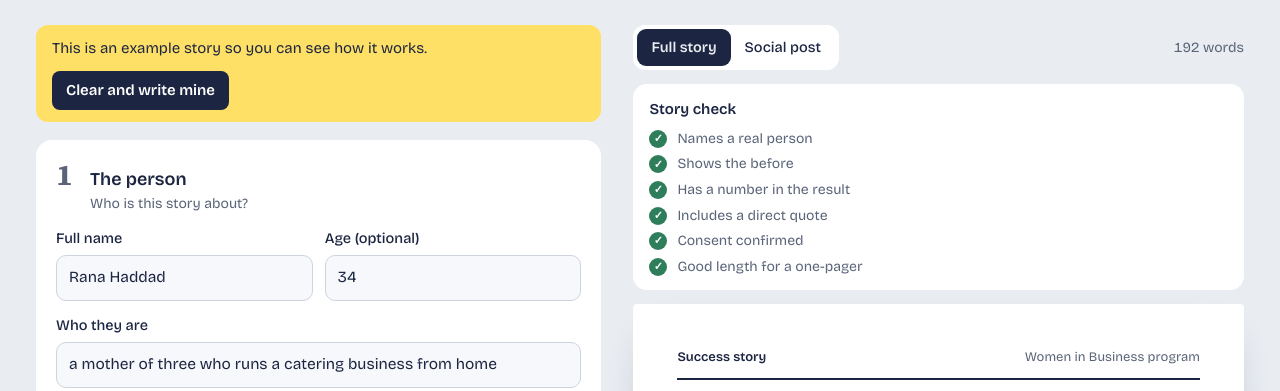
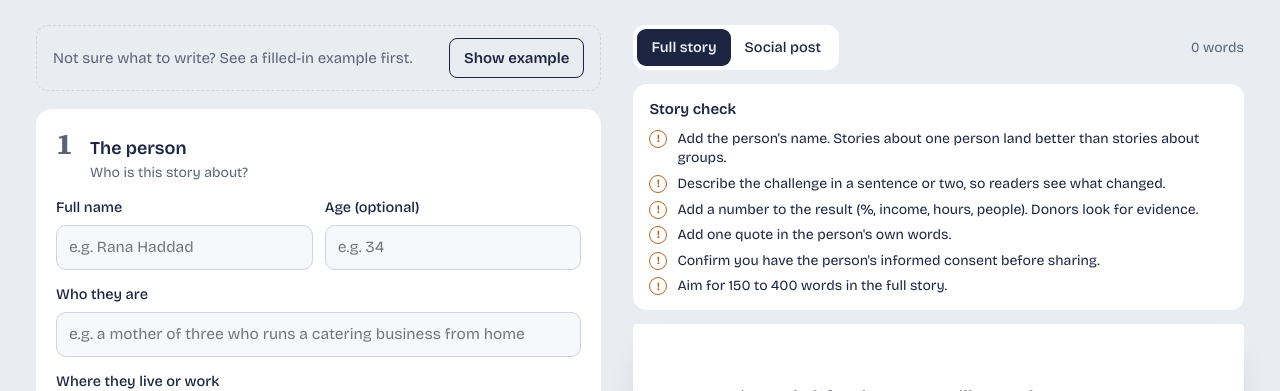
Before and after one commit to Tarekhalta/ai-readiness, a plain HTML site: page success-story/index.html in a window 1280 px wide. Shown: the part 174-565 px from the top of the page. Drawn offline with nearby package versions, Linux system fonts and the light colour scheme.

Commit message:
Start Success Story Builder empty, with optional example
Co-Authored-By: Claude Opus 5.5 <noreply@anthropic.com>
Claude-Session: https://claude.ai/code/session_01KnuMRdJgb7uVpn31orKRrK

```diff
--- a/success-story/index.html
+++ b/success-story/index.html
@@ -44,6 +44,8 @@ button{cursor:pointer}
 /* Form */
 .example{display:flex;justify-content:space-between;align-items:center;gap:12px;flex-wrap:wrap;background:var(--marker);color:var(--marker-ink);border-radius:12px;padding:12px 16px;margin-bottom:18px;font-size:15px}
 .example button{border:none;background:var(--marker-ink);color:#fff;border-radius:8px;padding:8px 14px;font-weight:600}
+.example.quiet{background:transparent;color:var(--muted);border:1.5px dashed var(--line)}
+.example.quiet button{background:transparent;color:var(--ink);border:1.5px solid var(--ink)}
 fieldset{border:none;margin:0 0 14px;padding:20px 20px 16px;background:var(--sheet);border-radius:16px;display:grid;gap:14px}
 legend{float:inline-start;width:100%;padding:0;display:flex;gap:12px;align-items:baseline}
 legend .n{font-family:var(--story);font-size:30px;line-height:1;font-weight:700;color:var(--muted);min-width:22px}
@@ -146,7 +148,8 @@ footer a{color:var(--ink);font-weight:600}
 
   <div class="grid">
     <form class="form" id="form" autocomplete="off" onsubmit="return false">
-      <div class="example" id="example"><span data-t="sample"></span><button type="button" id="clearBtn" data-t="clear"></button></div>
+      <div class="example" id="example" hidden><span data-t="sample"></span><button type="button" id="clearBtn" data-t="clear"></button></div>
+      <div class="example quiet" id="exampleOffer"><span data-t="offer"></span><button type="button" id="showExample" data-t="showEx"></button></div>
 
       <fieldset>
         <legend><span class="n">1</span><span><span class="lt" data-t="s1"></span><span class="lh" data-t="s1h"></span></span></legend>
@@ -224,7 +227,7 @@ footer a{color:var(--ink);font-weight:600}
 <script>
 const T={
  en:{title:"Success Story Builder",lede:"Turn your field notes into a donor-ready success story, plus a short version for social media. Free, in English and Arabic. Nothing you type leaves your browser.",
-  lang:"العربية",sample:"This is an example story so you can see how it works.",clear:"Clear and write mine",
+  lang:"العربية",sample:"This is an example story so you can see how it works.",clear:"Clear and write mine",offer:"Not sure what to write? See a filled-in example first.",showEx:"Show example",
   s1:"The person",s1h:"Who is this story about?",fName:"Full name",fAge:"Age (optional)",fRole:"Who they are",fLoc:"Where they live or work",fPron:"Refer to them as",
   pron:["She","He","They"],
   s2:"Before",s2h:"What was hard? Be specific.",fBefore:"The challenge they faced",
@@ -247,7 +250,7 @@ const T={
   emptySheet:"Start typing on the left and your story will appear here.",
   footer:"Built by Tarek Halteh, communications consultant with 14 years in development programs, SaaS and FMCG across MENA."},
  ar:{title:"أداة بناء قصص النجاح",lede:"حوّل ملاحظاتك الميدانية إلى قصة نجاح جاهزة للجهات المانحة، مع نسخة قصيرة لوسائل التواصل الاجتماعي. مجانية، بالعربية والإنجليزية. لا يغادر ما تكتبه متصفحك.",
-  lang:"English",sample:"هذه قصة توضيحية لترى كيف تعمل الأداة.",clear:"امسح واكتب قصتي",
+  lang:"English",sample:"هذه قصة توضيحية لترى كيف تعمل الأداة.",clear:"امسح واكتب قصتي",offer:"لست متأكداً مما تكتبه؟ اطّلع على مثال مكتمل أولاً.",showEx:"عرض مثال",
   s1:"الشخص",s1h:"عمّن تتحدث هذه القصة؟",fName:"الاسم الكامل",fAge:"العمر (اختياري)",fRole:"من هو أو هي",fLoc:"مكان السكن أو العمل",fPron:"الإشارة إليه بصيغة",
   pron:["المؤنث","المذكر"],
   s2:"قبل",s2h:"ما الصعوبة؟ كن محدداً.",fBefore:"التحدي الذي واجهه",
@@ -291,7 +294,7 @@ const SAMPLE={
 };
 const FIELDS=["name","age","role","loc","before","program","turn","after","result","quote","headline","caption","org","funder"];
 
-let lang="en", pron=0, isSample=true, photo=null, view="sheet";
+let lang="en", pron=0, isSample=false, photo=null, view="sheet";
 try{const l=localStorage.getItem("ssb-lang"); if(l==="ar"||l==="en") lang=l;}catch(e){}
 const qpl=new URLSearchParams(location.search).get("lang"); if(qpl==="ar"||qpl==="en") lang=qpl;
 
@@ -419,6 +422,7 @@ function update(){
   const wc=view==="sheet"?words(plainStory(d)):words(postText(d));
   $("#count").textContent=`${wc} ${t.words}`;
   coach(d);
+  $("#exampleOffer").hidden=isSample||FIELDS.some(k=>v(k));
   const sugg=suggestions(d);
   $("#chips").innerHTML=sugg.map(s=>`<button type="button" class="chip" data-h="${esc(s)}">${esc(s)}</button>`).join("");
 }
@@ -442,6 +446,7 @@ document.addEventListener("click",e=>{
   if(b.dataset.p!=null){pron=+b.dataset.p;document.querySelectorAll("#pron button").forEach(x=>x.setAttribute("aria-pressed",x===b));update();}
   if(b.dataset.h!=null){form.elements.headline.value=b.dataset.h;update();}
 });
+$("#showExample").addEventListener("click",()=>{isSample=true;loadSample();render();});
 $("#clearBtn").addEventListener("click",()=>{isSample=false;fill({});photo=null;$("#photo").value="";render();form.elements.name.focus();});
 $("#langBtn").addEventListener("click",()=>{lang=lang==="en"?"ar":"en";try{localStorage.setItem("ssb-lang",lang)}catch(e){} if(isSample) loadSample(); render();});
 $("#tabSheet").addEventListener("click",()=>setView("sheet"));
@@ -476,7 +481,7 @@ $("#wordBtn").addEventListener("click",()=>{
 });
 $("#printBtn").addEventListener("click",()=>{if(view!=="sheet")setView("sheet");window.print();});
 
-loadSample(); render();
+render();
 </script>
 </body>
 </html>
```
